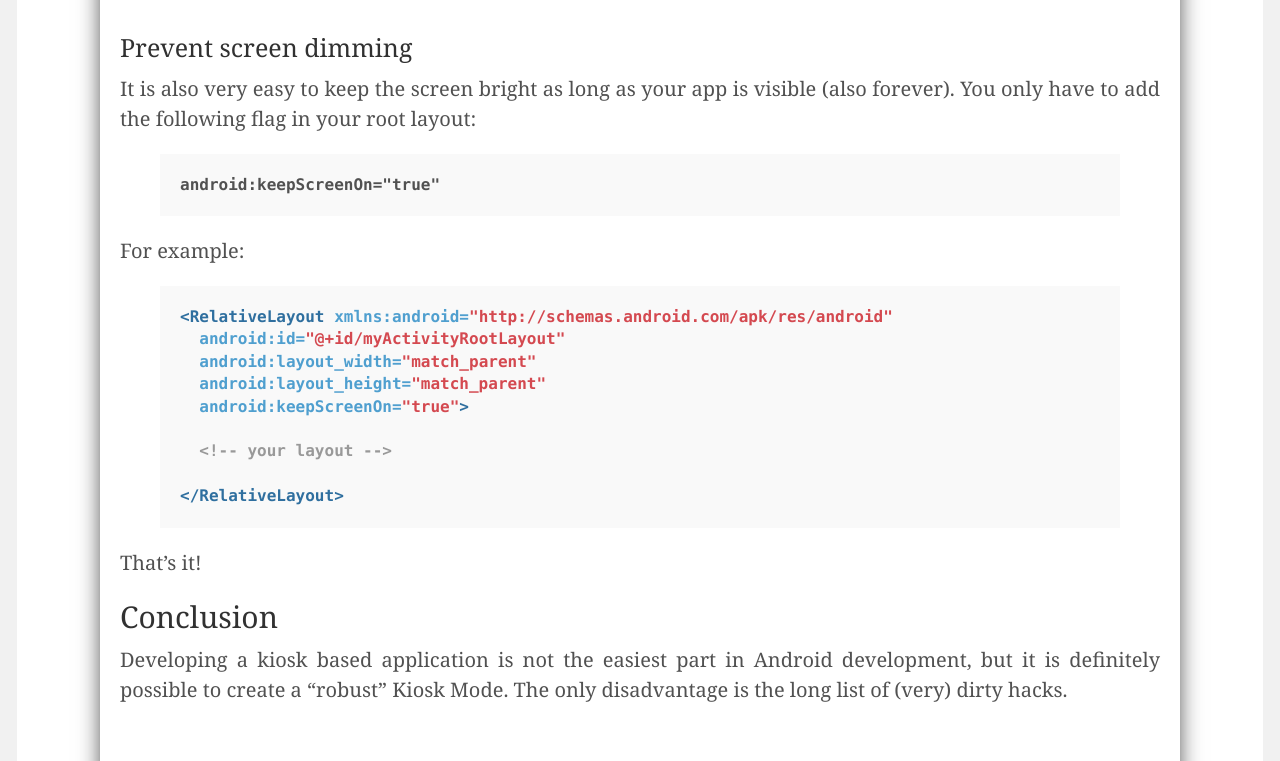
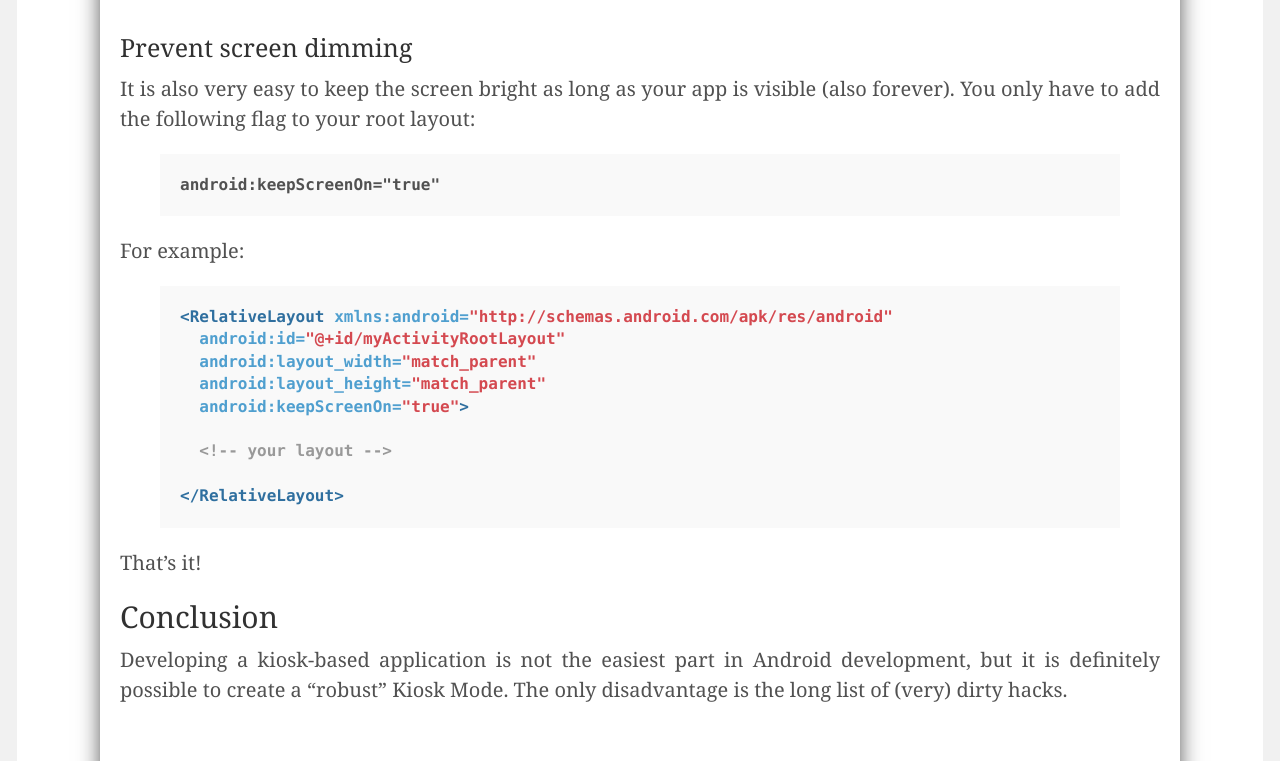
Before and after one commit to andreasschrade/andreasschrade.github.com, a Jekyll site: the page built from _posts/2015-02-16-android-tutorial-how-to-create-a-kiosk-mode-in-android.md, in a window 1280 px wide and 1400 px high, scrolled down 8650 px. Shown: the part 301-1062 px from the top of the window. Built offline with Jekyll 4.4.1, drawn with Linux system fonts in a browser that asks for light colours; Markdown is read by kramdown in place of the engine named in the settings; some of the changed text lies outside the part shown.

Commit message:
fixed grammar

```diff
--- a/_posts/2015-02-16-android-tutorial-how-to-create-a-kiosk-mode-in-android.md
+++ b/_posts/2015-02-16-android-tutorial-how-to-create-a-kiosk-mode-in-android.md
@@ -334,7 +334,7 @@
 
 ### Prevent screen dimming
 
-It is also very easy to keep the screen bright as long as your app is visible (also forever). You only have to add the following flag in your root layout:
+It is also very easy to keep the screen bright as long as your app is visible (also forever). You only have to add the following flag to your root layout:
 
 {% highlight xml %}
 android:keepScreenOn="true"
@@ -357,4 +357,4 @@
 
 ## Conclusion
 
-Developing a kiosk based application is not the easiest part in Android development, but it is definitely possible to create a "robust" Kiosk Mode. The only disadvantage is the long list of (very) dirty hacks.
+Developing a kiosk-based application is not the easiest part in Android development, but it is definitely possible to create a "robust" Kiosk Mode. The only disadvantage is the long list of (very) dirty hacks.
```
Also changed, not shown: other parts of _posts/2015-02-16-android-tutorial-how-to-create-a-kiosk-mode-in-android.md (+4 -4 lines).
